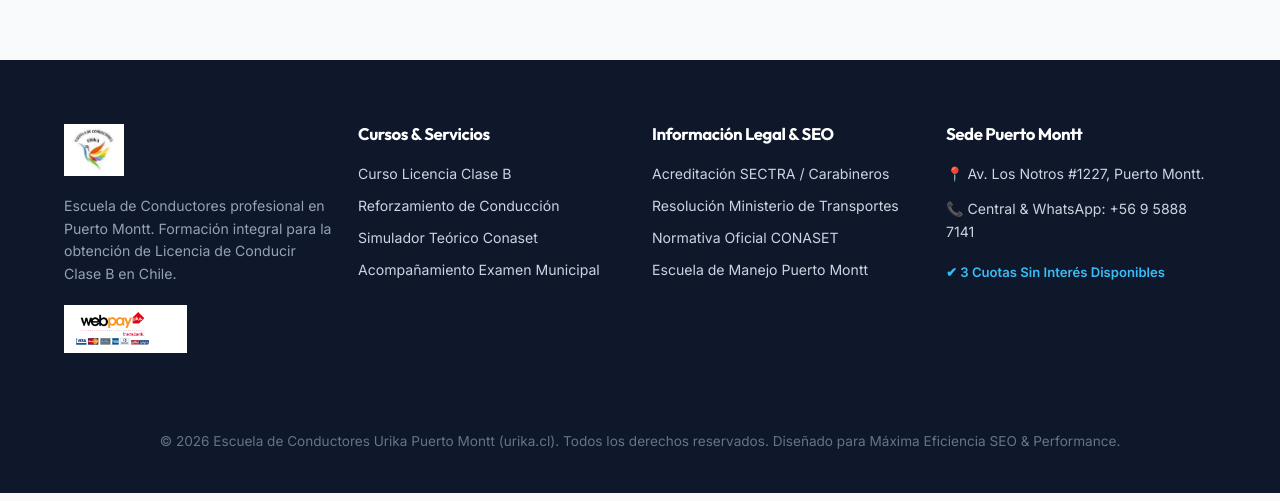
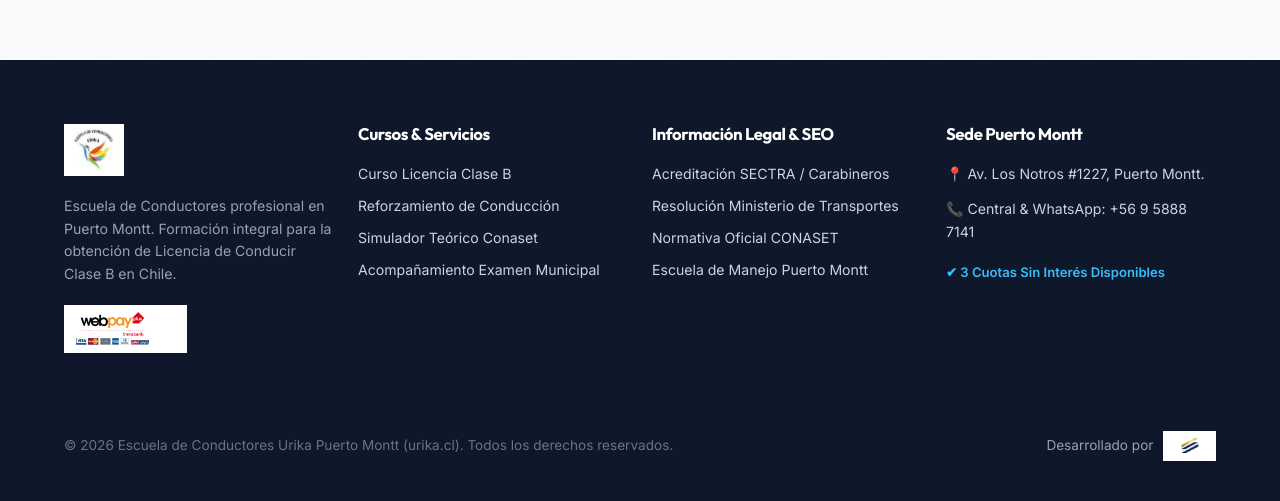
Before and after one commit to viejo14/urika.cl, a React (Vite) app: page / in a window 1280 px wide. Shown: the part 7912-8413 px from the top of the page. Built offline with nearby package versions, Linux system fonts and the light colour scheme.

Commit message:
feat: added developer credit badge for syrtix.com with logo & link in Footer

```diff
--- a/src/components/layout/Footer.jsx
+++ b/src/components/layout/Footer.jsx
@@ -69,9 +69,56 @@ export function Footer() {
 
         </div>
 
-        <div style={{ borderTop: '1px solid rgba(255,255,255,0.08)', paddingTop: '1.8rem', textAlign: 'center', fontSize: '0.85rem', color: '#64748B' }}>
-          © {new Date().getFullYear()} Escuela de Conductores Urika Puerto Montt (urika.cl). Todos los derechos reservados. Diseñado para Máxima Eficiencia SEO & Performance.
+        {/* Bottom Bar with Syrtix.com Developer Credit */}
+        <div style={{
+          borderTop: '1px solid rgba(255,255,255,0.08)',
+          paddingTop: '1.8rem',
+          display: 'flex',
+          justifyContent: 'space-between',
+          alignItems: 'center',
+          flexWrap: 'wrap',
+          gap: '1.2rem',
+          fontSize: '0.85rem',
+          color: '#64748B'
+        }}>
+          <div>
+            © {new Date().getFullYear()} Escuela de Conductores Urika Puerto Montt (urika.cl). Todos los derechos reservados.
+          </div>
+
+          {/* Syrtix.com Developer Branding Badge */}
+          <a
+            href="https://syrtix.com"
+            target="_blank"
+            rel="noopener noreferrer"
+            style={{
+              display: 'inline-flex',
+              alignItems: 'center',
+              gap: '0.6rem',
+              color: '#94A3B8',
+              transition: 'all 0.2s ease',
+              textDecoration: 'none'
+            }}
+            onMouseEnter={(e) => (e.currentTarget.style.color = '#FFFFFF')}
+            onMouseLeave={(e) => (e.currentTarget.style.color = '#94A3B8')}
+          >
+            <span>Desarrollado por</span>
+            <div style={{
+              backgroundColor: '#FFFFFF',
+              padding: '4px 10px',
+              display: 'flex',
+              alignItems: 'center',
+              justifyContent: 'center',
+              boxShadow: '0 2px 8px rgba(0,0,0,0.2)'
+            }}>
+              <img
+                src="/images/syrtix-logo.png"
+                alt="Logo Syrtix.com"
+                style={{ height: '22px', width: 'auto', objectFit: 'contain' }}
+              />
+            </div>
+          </a>
         </div>
+
       </div>
     </footer>
   );
```
Also changed, not shown: public/images/syrtix-logo.png (added).
